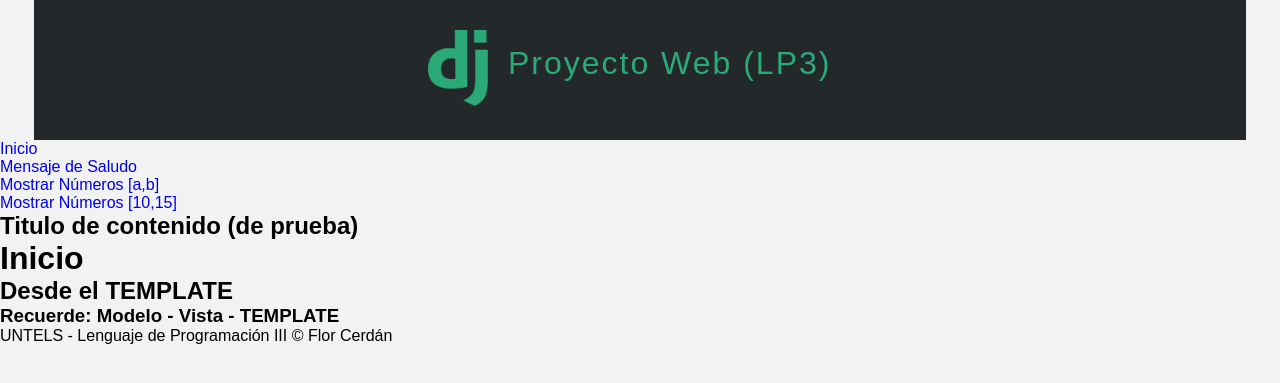
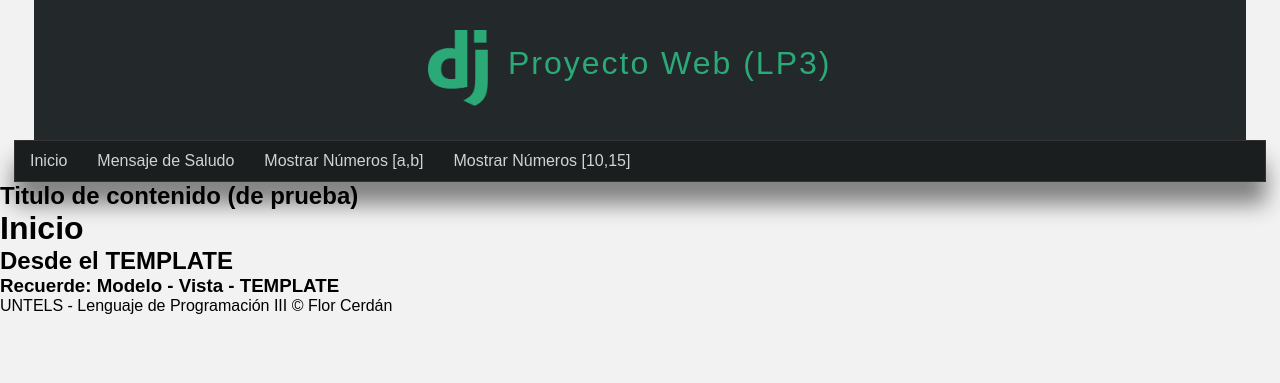
Before and after one commit to cerdanflor/LP3Sesion12, a Django app: page / in a window 1280 px wide. Shown: the top 383 px of the page. Run offline with Django 3.2, Linux system fonts and the light colour scheme.

Commit message:
Sem 13 - Estilos parte 3

```diff
--- a/miapp/static/css/style.css
+++ b/miapp/static/css/style.css
@@ -42,3 +42,41 @@ header{
     font-weight: lighter;
     color: #2ba977;
 }
+
+/* ESTILOS PARA LA ZONA DE NAVEGACIÓN (nav) */
+/*Zona de Menú*/
+nav{
+    width: 1250px;
+    height: 40px;
+    margin: 0 auto;
+    background-color: #1B1E1F;
+    border: 1px solid #333333;
+    box-shadow: 0px 22px 22px gray;
+    font-size: 15 px;
+}
+
+/*Zona de los enlaces*/
+nav ul{
+    list-style: none;
+    text-decoration: none;
+}
+nav ul li{
+    line-height: 40px;
+    float: left;
+}
+
+/*Hipervínculos*/
+nav ul li a{
+    display: block;
+    padding-left: 15px;
+    padding-right: 15px;
+    color: #d1d4d6;
+}
+
+/*Efectos en los Hipervínculos*/
+nav ul li a:hover{
+    background: #2ba977;
+    box-shadow: 0px 0px 0px #444 inset;
+    color: white;
+    transition: all 300ms;
+}
```
